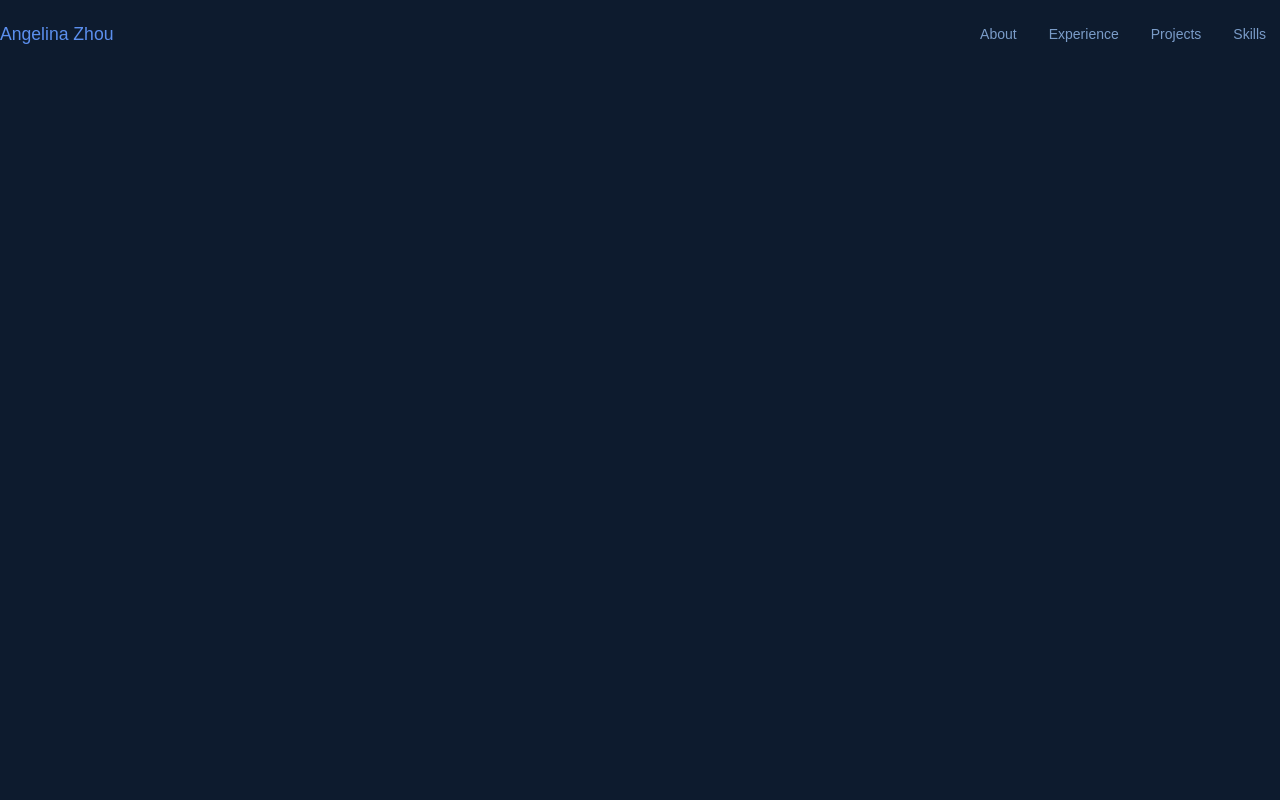
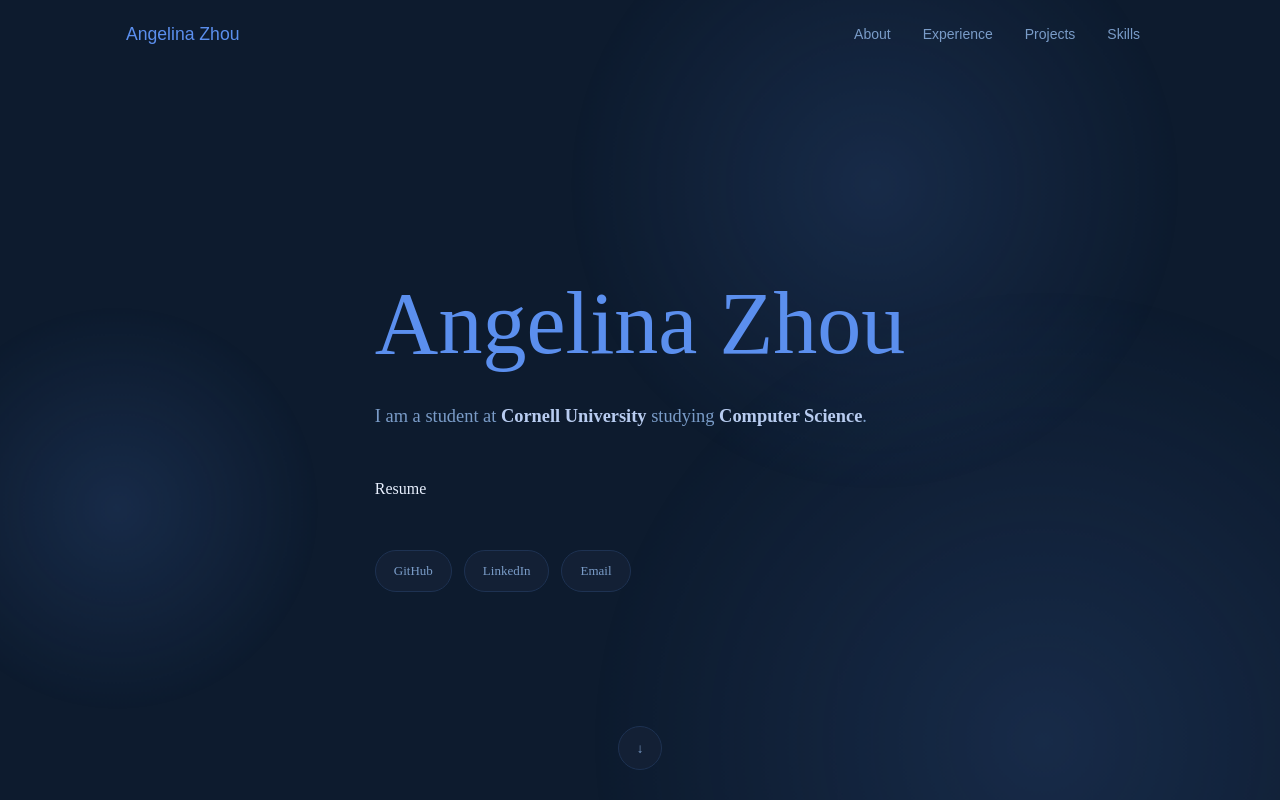
Before and after one commit to Angelina010/personal-website, an Angular app: page / in a window 1280 px wide. Built offline with nearby package versions, Linux system fonts and the light colour scheme.

Commit message:
Add hero component

```diff
--- a/src/app/app.ts
+++ b/src/app/app.ts
@@ -1,13 +1,16 @@
-import { Component } from '@angular/core';
-  import { NavbarComponent } from
+import { Component } from '@angular/core';                    import { NavbarComponent } from
   './components/navbar/navbar';
+  import { HeroComponent } from './components/hero/hero';
 
   @Component({
     selector: 'app-root',
     standalone: true,
-    imports: [NavbarComponent],
+    imports: [NavbarComponent, HeroComponent],
     template: `
       <app-navbar></app-navbar>
+      <main>
+        <app-hero></app-hero>
+      </main>
     `,
   })
   export class App {}
--- /dev/null
+++ b/src/app/components/hero/hero.html
@@ -0,0 +1,35 @@
+<section id="hero" class="hero">
+    <div class="hero__wave-bg" aria-hidden="true">
+      <div class="wave wave--1"></div>
+      <div class="wave wave--2"></div>
+      <div class="wave wave--3"></div>
+    </div>
+
+    <div class="container hero__content">
+        <h1 class="hero__name fade-up">Angelina Zhou</h1>
+        <p class="hero__tagline fade-up">
+            I am a student at <strong>Cornell University</strong>
+        studying
+            <strong>Computer Science</strong>.
+        </p>
+
+      <div class="hero__actions fade-up">
+        <a class="btn-primary"
+  href="assets/Angelina_Zhou_Resume.pdf" target="_blank"
+  rel="noopener">Resume</a>
+      </div>
+
+      <div class="hero__links fade-up">
+        <a href="https://github.com/Angelina010"
+  target="_blank" rel="noopener">GitHub</a>
+        <a href="https://www.linkedin.com/in/angelina-zhou3"
+  target="_blank" rel="noopener">LinkedIn</a>
+        <a href="mailto:zhouangelina3@gmail.com">Email</a>
+      </div>
+    </div>
+
+    <button class="hero__scroll-cue"
+  (click)="scrollTo('about')" aria-label="Scroll down">
+      ↓
+    </button>
+  </section>
--- /dev/null
+++ b/src/app/components/hero/hero.scss
@@ -0,0 +1,125 @@
+.hero {
+    min-height: 100dvh;
+    display: flex;
+    flex-direction: column;
+    justify-content: center;
+    position: relative;
+    padding-top: 68px;
+    overflow: hidden;
+
+    &__wave-bg {
+      position: absolute;
+      inset: 0;
+      pointer-events: none;
+      z-index: 0;
+    }
+
+    .wave {
+      position: absolute;
+      border-radius: 50%;
+    }
+
+    .wave--1 {
+      width: 900px; height: 900px;
+      bottom: -400px; right: -200px;
+      background: radial-gradient(circle, rgba(91,143,238,.14)
+   0%, transparent 70%);
+      animation: waveDrift 12s ease-in-out infinite alternate;
+    }
+
+    .wave--2 {
+      width: 600px; height: 600px;
+      top: -100px; right: 10%;
+      background: radial-gradient(circle, rgba(91,143,238,.14)
+   0%, transparent 70%);
+      animation: waveDrift 16s ease-in-out infinite
+  alternate-reverse;
+    }
+
+    .wave--3 {
+      width: 400px; height: 400px;
+      bottom: 10%; left: -100px;
+      background: radial-gradient(circle, rgba(91,143,238,.14)
+   0%, transparent 70%);
+      animation: waveDrift 10s ease-in-out infinite alternate;
+    }
+
+    &__content {
+      position: relative;
+      z-index: 1;
+      max-width: 680px;
+    }
+
+    &__name {
+      font-size: clamp(3rem, 8vw, 5.5rem);
+      font-weight: 300;
+      line-height: 1.08;
+      color: #5b8fee;
+      margin-bottom: 28px;
+    }
+
+    &__tagline {
+      font-size: clamp(.95rem, 2vw, 1.15rem);
+      font-weight: 300;
+      color: #7a9cc8;
+      max-width: 520px;
+      line-height: 1.75;
+      margin-bottom: 44px;
+
+      strong { font-weight: 600; color: #b8ccf0; }
+    }
+
+    &__actions {
+      margin-bottom: 48px;
+    }
+
+    &__links {
+      display: flex;
+      gap: 12px;
+
+      a {
+        padding: 9px 18px;
+        border-radius: 100px;
+        font-size: 13px;
+        font-weight: 500;
+        color: #7a9cc8;
+        border: 1.5px solid #1e3252;
+        background: #132035;
+        transition: all 0.25s ease;
+
+        &:hover {
+          color: #5b8fee;
+          border-color: #5b8fee;
+          background: #1a2d47;
+        }
+      }
+    }
+
+    &__scroll-cue {
+      position: absolute;
+      bottom: 36px;
+      left: 50%;
+      transform: translateX(-50%);
+      background: #132035;
+      border: 1.5px solid #1e3252;
+      border-radius: 50%;
+      width: 44px;
+      height: 44px;
+      display: flex;
+      align-items: center;
+      justify-content: center;
+      cursor: pointer;
+      color: #7a9cc8;
+      animation: scrollBounce 2.2s ease-in-out infinite;
+    }
+  }
+
+  @keyframes waveDrift {
+    from { transform: translate(0, 0) scale(1); }
+    to   { transform: translate(30px, -20px) scale(1.05); }
+  }
+
+  @keyframes scrollBounce {
+    0%, 100% { transform: translateX(-50%) translateY(0); }
+    50%       { transform: translateX(-50%) translateY(6px); }
+  }
--- /dev/null
+++ b/src/app/components/hero/hero.ts
@@ -0,0 +1,22 @@
+import { Component, AfterViewInit, ElementRef } from
+  '@angular/core';
+  import { ScrollService } from '../../services/scroll';
+
+  @Component({
+    selector: 'app-hero',
+    standalone: true,
+    templateUrl: './hero.html',
+    styleUrls: ['./hero.scss'],
+  })
+  export class HeroComponent implements AfterViewInit {
+    constructor(private el: ElementRef, private scrollSvc:
+  ScrollService) {}
+
+    ngAfterViewInit(): void {
+      this.scrollSvc.observeFadeUps(this.el.nativeElement);
+    }
+
+    scrollTo(id: string): void {
+      this.scrollSvc.scrollTo(id);
+    }
+  }
--- a/src/styles.scss
+++ b/src/styles.scss
@@ -14,3 +14,9 @@ body {
 
 img { display: block; max-width: 100%; }
 a   { color: inherit; text-decoration: none; }
+
+.container {
+    max-width: 1100px;
+    margin: 0 auto;
+    padding: 0 36px;
+  }
```
